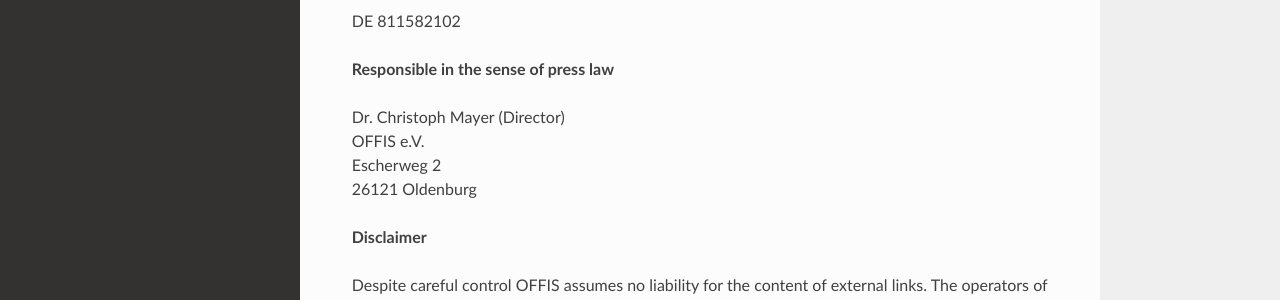
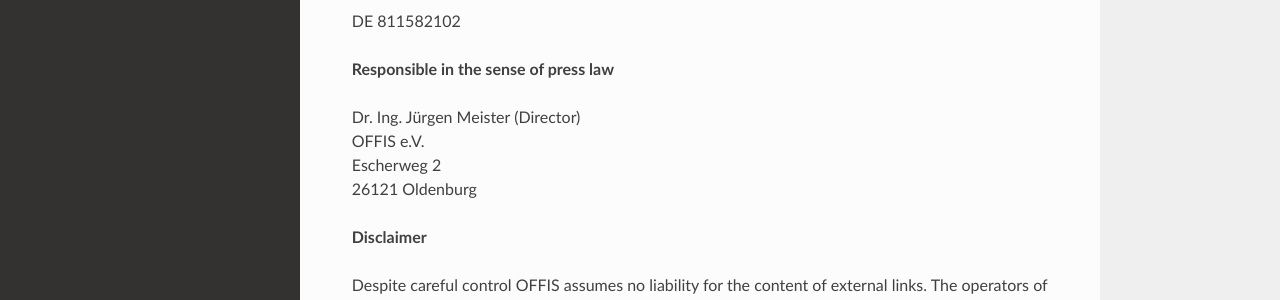
Before and after one commit to OFFIS-DAI/mango, a Sphinx documentation site: the page built from docs/source/legals.rst, in a window 1280 px wide and 1309 px high. Shown: the part 726-1026 px from the top of the window. Built offline with Sphinx 7.4.7 and the Read the Docs theme 2.0.0, drawn with Linux system fonts in a browser that asks for light colours; formulas are drawn with MathJax 3; pages that are not in the unit, such as notebooks, are missing from menus.

Commit message:
Update legals.rst

```diff
--- a/docs/source/legals.rst
+++ b/docs/source/legals.rst
@@ -35,7 +35,7 @@
 
 **Responsible in the sense of press law**
 
-| Dr. Christoph Mayer (Director)
+| Dr. Ing. Jürgen Meister (Director)
 | OFFIS e.V.
 | Escherweg 2
 | 26121 Oldenburg
```
